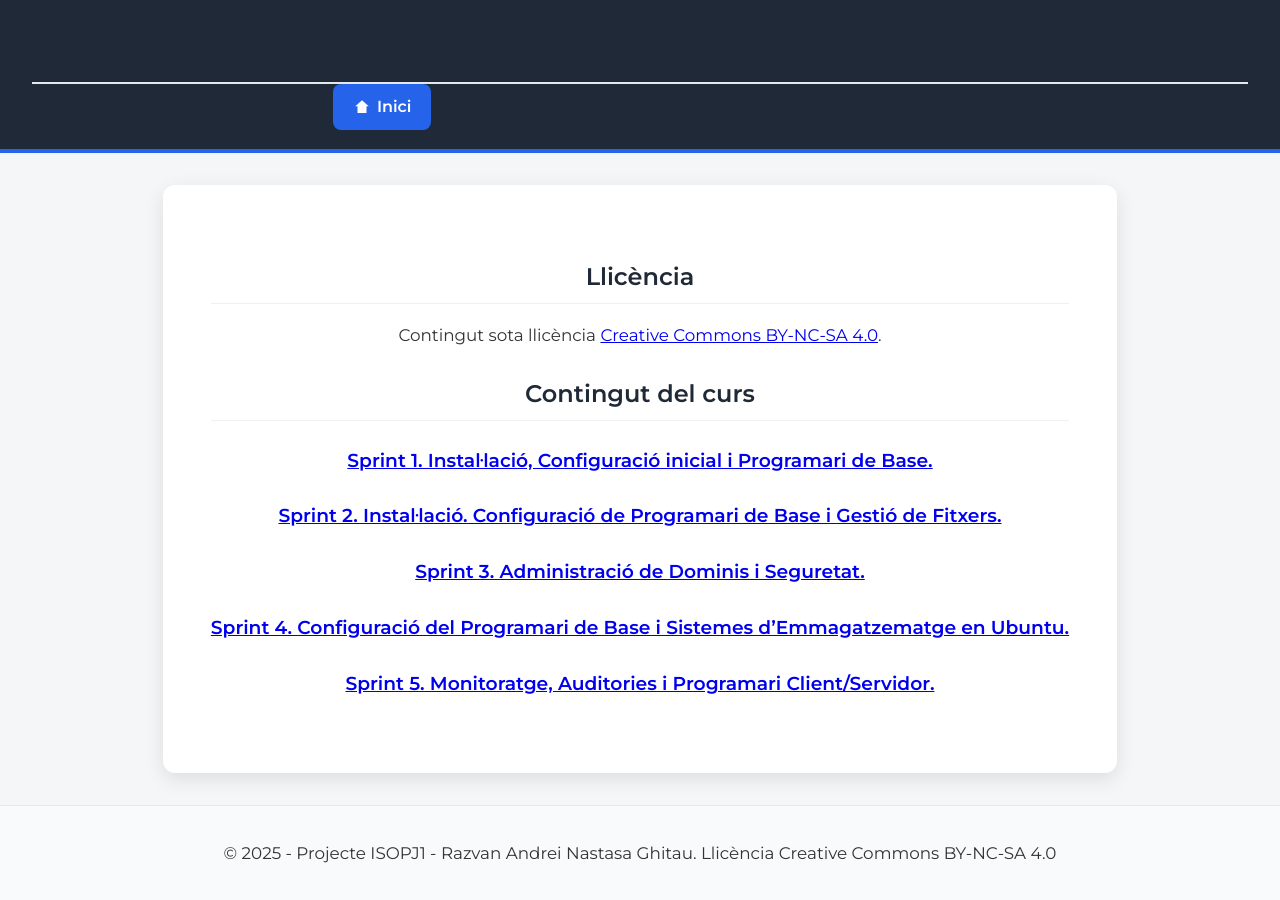
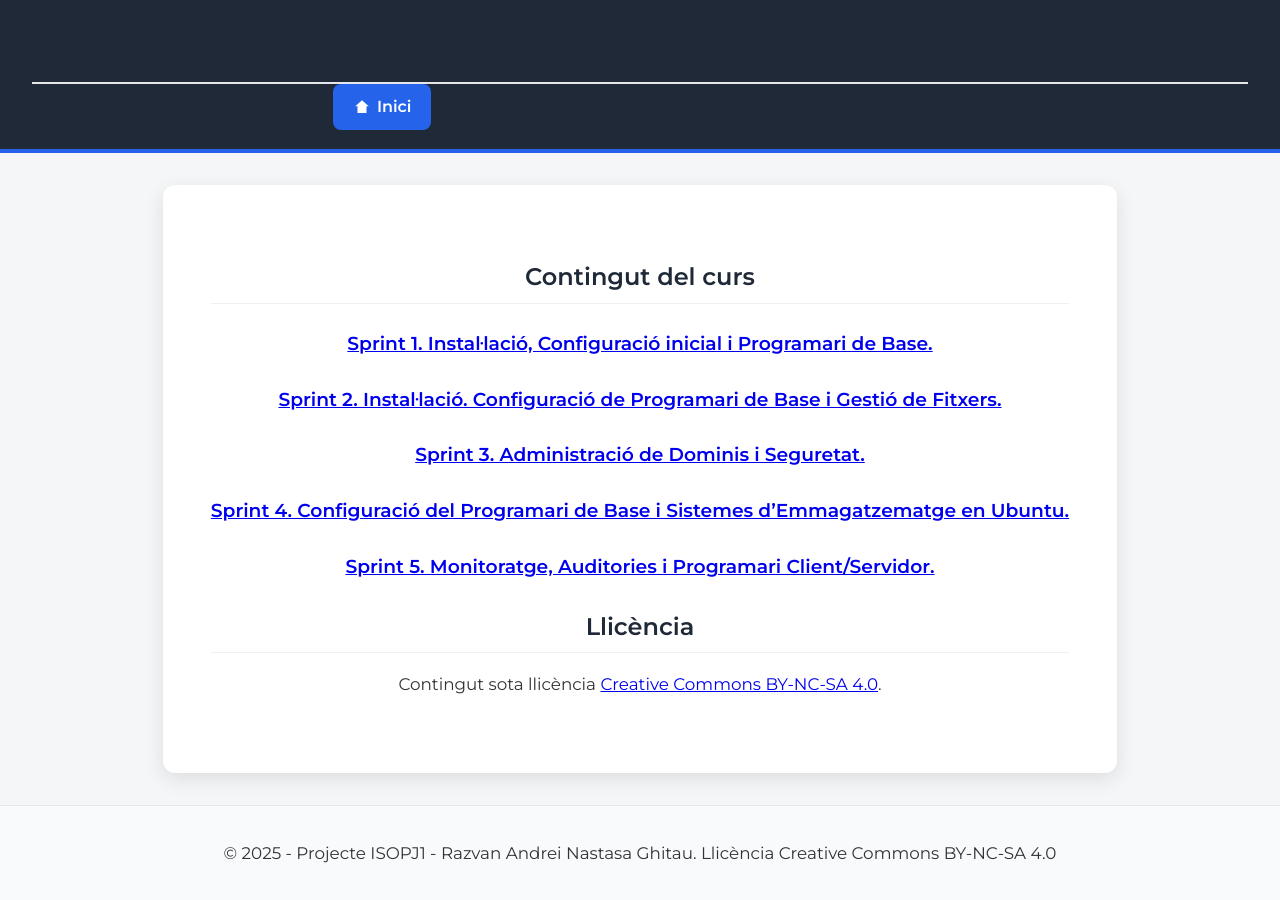
Before and after one commit to razvan-ng/ISOPJ1, a Jekyll site: the page built from index.md, in a window 1280 px wide. Built offline with Jekyll 4.4.1, drawn with Linux system fonts in a browser that asks for light colours; part of the change alters nothing that is shown.

```diff
--- a/index.md
+++ b/index.md
@@ -2,10 +2,6 @@
 layout: default
 title: "PROJECTE 1 - Implementació i Gestió d’un Sistema Ubuntu Linux amb Tecnologia ABP."
 ---
-
-## Llicència
-
-Contingut sota llicència [Creative Commons BY-NC-SA 4.0](LICENSE.md).
 
 ## Contingut del curs
 
@@ -14,3 +10,7 @@ Contingut sota llicència [Creative Commons BY-NC-SA 4.0](LICENSE.md).
 ### [Sprint 3. Administració de Dominis i Seguretat.](SP3/SP3.md)
 ### [Sprint 4. Configuració del Programari de Base i Sistemes d'Emmagatzematge en Ubuntu.](SP4/SP4.md)
 ### [Sprint 5. Monitoratge, Auditories i Programari Client/Servidor.](SP5/SP5.md)
+
+## Llicència
+
+Contingut sota llicència [Creative Commons BY-NC-SA 4.0](LICENSE.md).
```
